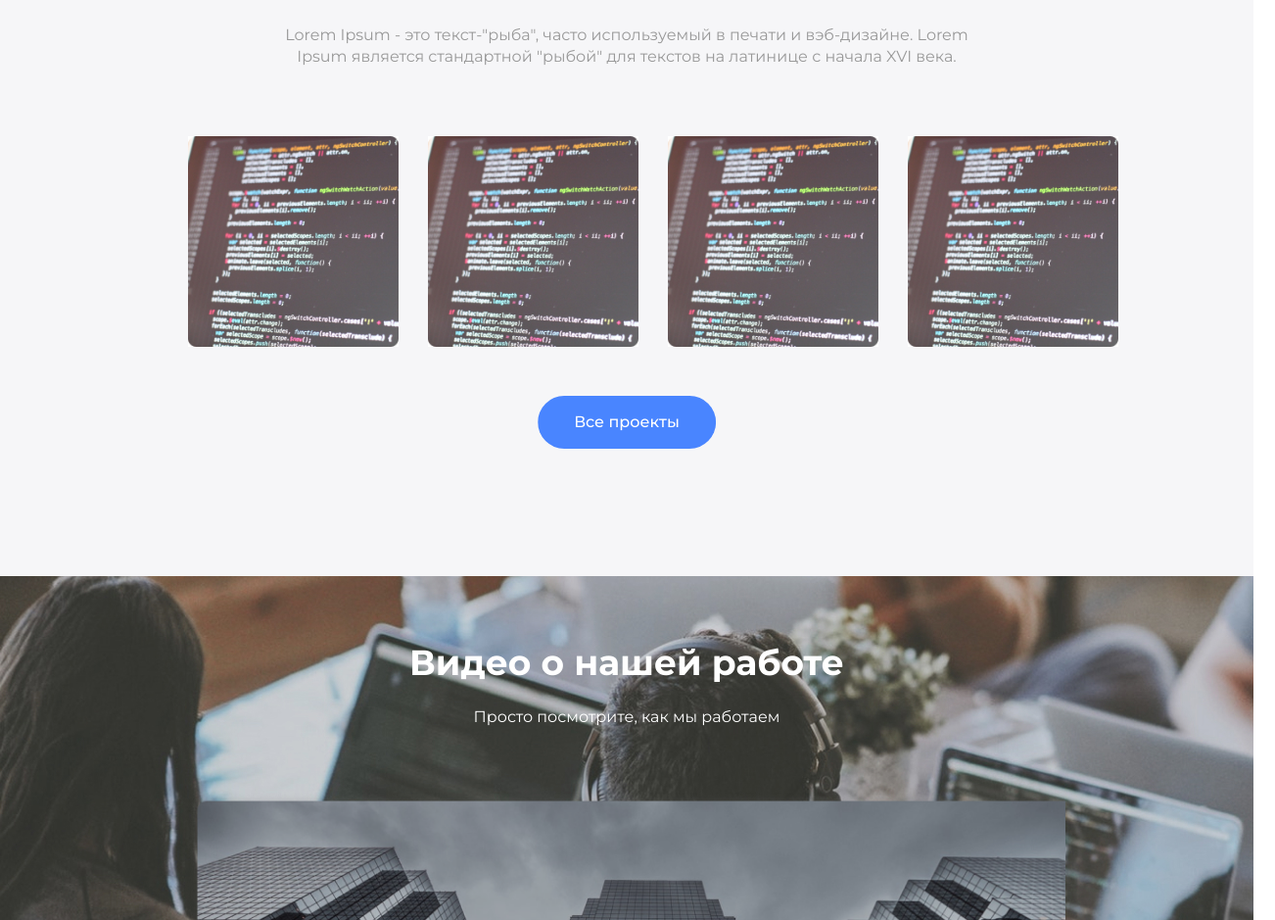
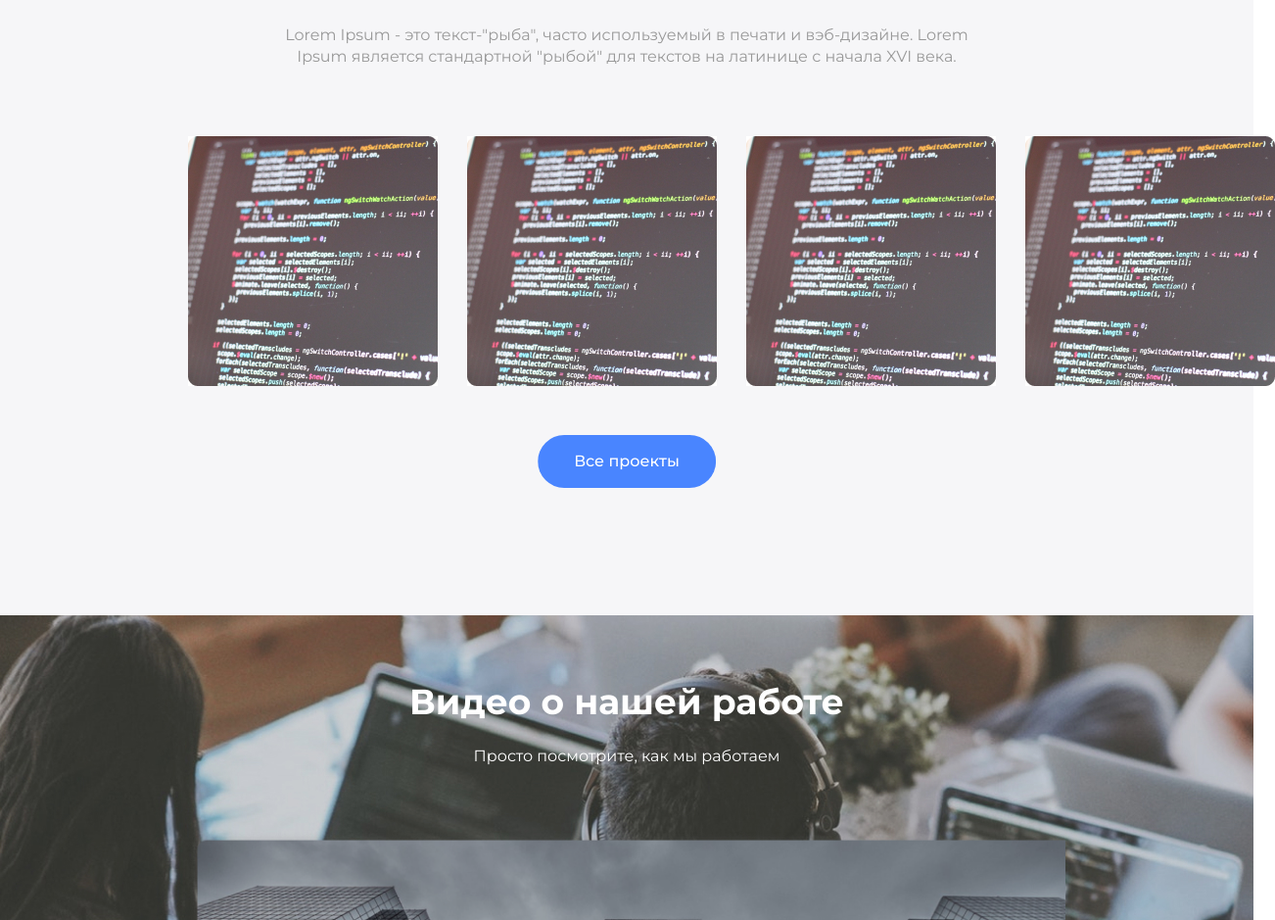
Before and after one commit to SergSch/Example, a plain HTML site: page CreateDecision/index.html in a window 1280 px wide. Shown: the part 3480-4419 px from the top of the page at 98% size, 1302 px wide, since content can reach past the window. Drawn offline with nearby package versions, Linux system fonts and the light colour scheme.

Commit message:
last one

```diff
--- a/CreateDecision/style.css
+++ b/CreateDecision/style.css
@@ -290,10 +290,7 @@ h2 {
   gap: 30px;
   margin-bottom: 50px;
 }
-.projects_item > img {
-  width: 215px;
-  aspect-ratio: 1;
-}
+
 .about {
   min-height: 570px;
   background-image: url('img/last_bg.jpg');
```
